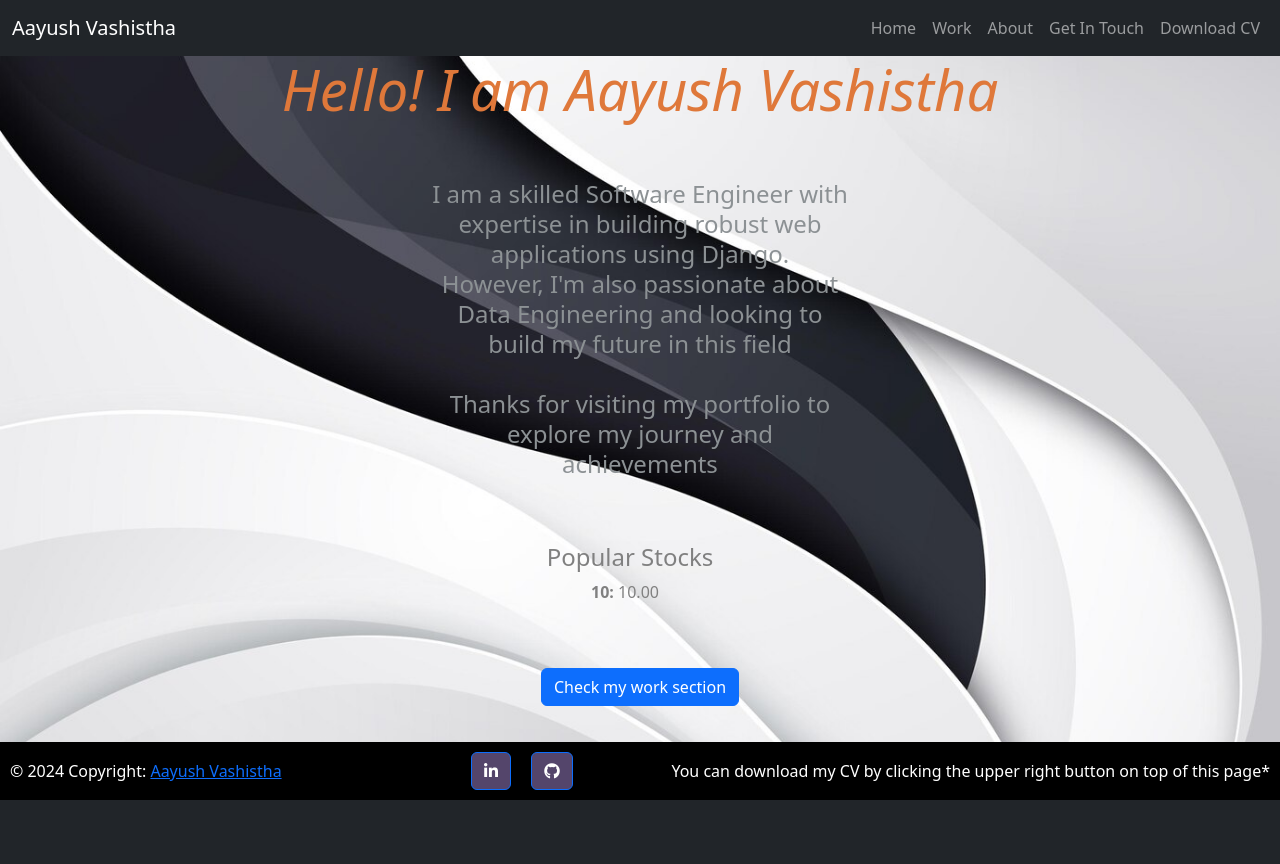
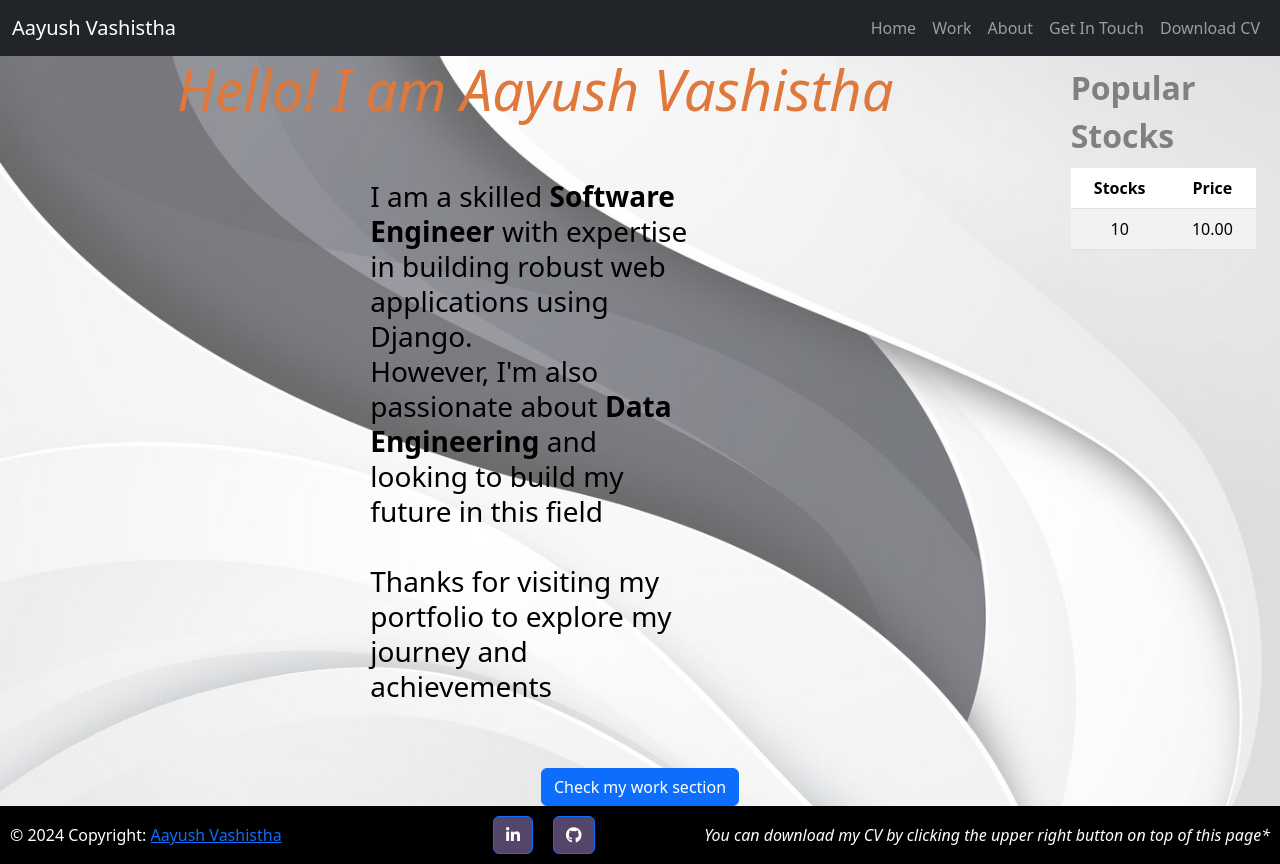
Before and after one commit to aayushvashistha/project_portfolio, a Django app: template templates/home.html in a window 1280 px wide. Before the commit the page ends 800 px from the top, so only its background shows below. Run offline with Django 4.2, Linux system fonts and the light colour scheme; the template is opened without the code that fills it: most values are stand-ins (such as "Sample title", 1, 10 or a date in 2020); some libraries are stand-ins or nearby versions.

Commit message:
code improvement

```diff
--- a/templates/base.html
+++ b/templates/base.html
@@ -2,12 +2,23 @@
 <html lang="en">
   <head>
     <title>Portfolio</title>
-<link rel = "icon" href = "../img/Logo.jpg" type = "image/x-icon">
-<meta charset="utf-8">
-<meta name="viewport" content="width=device-width, initial-scale=1.0, maximum-scale=1.0, user-scalable=no">
-<link href="https://cdn.jsdelivr.net/npm/bootstrap@5.3.1/dist/css/bootstrap.min.css" rel="stylesheet" integrity="sha384-4bw+/aepP/YC94hEpVNVgiZdgIC5+VKNBQNGCHeKRQN+PtmoHDEXuppvnDJzQIu9" crossorigin="anonymous">
+    <link rel="icon" href="../img/Logo.jpg" type="image/x-icon" />
+    <meta charset="utf-8" />
+    <meta
+      name="viewport"
+      content="width=device-width, initial-scale=1.0, maximum-scale=1.0, user-scalable=no"
+    />
+    <link
+      href="https://cdn.jsdelivr.net/npm/bootstrap@5.3.1/dist/css/bootstrap.min.css"
+      rel="stylesheet"
+      integrity="sha384-4bw+/aepP/YC94hEpVNVgiZdgIC5+VKNBQNGCHeKRQN+PtmoHDEXuppvnDJzQIu9"
+      crossorigin="anonymous"
+    />
     <script src="https://cdn.jsdelivr.net/npm/bootstrap@5.2.3/dist/js/bootstrap.bundle.min.js"></script>
-<link rel="stylesheet" href="https://use.fontawesome.com/releases/v5.0.8/css/all.css">
+    <link
+      rel="stylesheet"
+      href="https://use.fontawesome.com/releases/v5.0.8/css/all.css"
+    />
     <style>
       body {
         display: flex;
@@ -27,7 +38,15 @@
       <nav class="navbar navbar-expand-lg navbar-dark bg-dark fixed-top">
         <div class="container-fluid">
           <a class="navbar-brand" href="/">Aayush Vashistha</a>
-      <button class="navbar-toggler" type="button" data-bs-toggle="collapse" data-bs-target="#navbarResponsive" aria-controls="navbarResponsive" aria-expanded="false" aria-label="Toggle navigation">
+          <button
+            class="navbar-toggler"
+            type="button"
+            data-bs-toggle="collapse"
+            data-bs-target="#navbarResponsive"
+            aria-controls="navbarResponsive"
+            aria-expanded="false"
+            aria-label="Toggle navigation"
+          >
             <span class="navbar-toggler-icon"></span>
           </button>
           <div class="collapse navbar-collapse" id="navbarResponsive">
@@ -42,10 +61,16 @@
                 <a class="nav-link" href="/about">About</a>
               </li>
               <li class="nav-item">
-            <a class="nav-link" href="mailto:aayush.vashistha@gmail.com">Get In Touch</a>
+                <a class="nav-link" href="mailto:aayush.vashistha@gmail.com"
+                  >Get In Touch</a
+                >
               </li>
               <li class="nav-item">
-            <a class="nav-link btn btn-sm btn-outline-secondary" href="/download">Download CV</a>
+                <a
+                  class="nav-link btn btn-sm btn-outline-secondary"
+                  href="/download"
+                  >Download CV</a
+                >
               </li>
             </ul>
           </div>
@@ -55,39 +80,83 @@
 
     <!-- Background image -->
 
-    <div class="container-fluid content text-white text-center " style="background-image: url('/img/pfImage.jpg'); background-position: center; background-size: cover; overflow-y: auto;">
-     {% block page_content %}
-     {% endblock %}
-     <!-- <p class="fs-8 lh-sm text-lg-end" style="font-style: italic; opacity: 0.35; color: rgb(92, 72, 72);"> You can download my CV by clicking upper right button on top of this page*</p> -->
+    <div
+      class="container-fluid content text-white text-center position-relative"
+      style="overflow-y: auto"
+    >
+      <!-- Background Image -->
+      <div
+        style="
+          background: url('/img/pfImage.jpg') center / cover;
+          position: absolute;
+          top: 0;
+          left: 0;
+          width: 100%;
+          height: 100%;
+          opacity: 0.6;
+        "
+      ></div>
+
+      <!-- Page Content -->
+      <div class="position-relative" style="z-index: 1">
+        {% block page_content %} {% endblock %}
+        <!-- <p class="fs-8 lh-sm text-lg-end" style="font-style: italic; opacity: 0.35; color: rgb(92, 72, 72);"> You can download my CV by clicking the upper right button on top of this page*</p> -->
+      </div>
     </div>
 
-
     <!-- <footer class="footer text-center text-lg-start fixed-bottom" style="background-color: black; display: flex; align-items: center; padding: 10px;"> -->
-      <footer style="display: flex; justify-content: space-between; align-items: center; padding: 10px; background-color: black">
+    <footer
+      style="
+        display: flex;
+        justify-content: space-between;
+        align-items: center;
+        padding: 10px;
+        background-color: black;
+      "
+    >
       <!-- Copyright - Left Aligned -->
-      <div class="text-white" style="flex-grow: 1 ;">
+      <div class="text-white" style="flex-grow: 1">
         © 2024 Copyright:
         <a href="mailto:aayush.vashistha@gmail.com">Aayush Vashistha</a>
       </div>
       <!-- Social Icons - Centered -->
-      <div class="text-center" style="flex-grow: 2;">
-          <a button type="button" class="btn btn-primary btn-md btn-floating mx-2" style="background-color: #54456b;" href="https://www.linkedin.com/in/aayush-vashistha" target="_b">
+      <div class="text-center" style="flex-grow: 2">
+        <a
+          button
+          type="button"
+          class="btn btn-primary btn-md btn-floating mx-2"
+          style="background-color: #54456b"
+          href="https://www.linkedin.com/in/aayush-vashistha"
+          target="_b"
+        >
           <i class="fab fa-linkedin-in"></i>
         </a>
-          <a button type="button" class="btn btn-primary btn-md btn-floating mx-2" style="background-color: #54456b;" href="https://github.com/aayushvashistha" target="_b">
+        <a
+          button
+          type="button"
+          class="btn btn-primary btn-md btn-floating mx-2"
+          style="background-color: #54456b"
+          href="https://github.com/aayushvashistha"
+          target="_b"
+        >
           <i class="fab fa-github"></i>
         </a>
       </div>
 
       <!-- Text Part - Right Aligned -->
-      <p class="text-white" style="margin: 0;"> You can download my CV by clicking the upper right button on top of this page*</p>
+      <p
+        class="text-white"
+        style="margin: 0; font-style: italic; font-weight: lighter"
+      >
+        You can download my CV by clicking the upper right button on top of this
+        page*
+      </p>
+    </footer>
+  </body>
 
-
-  </footer>
-
-
-
-
-
-</body>
-<script src="https://cdn.jsdelivr.net/npm/bootstrap@5.3.1/dist/js/bootstrap.bundle.min.js" integrity="sha384-HwwvtgBNo3bZJJLYd8oVXjrBZt8cqVSpeBNS5n7C8IVInixGAoxmnlMuBnhbgrkm" crossorigin="anonymous"></script>
+  <script
+    src="https://cdn.jsdelivr.net/npm/bootstrap@5.3.1/dist/js/bootstrap.bundle.min.js"
+    integrity="sha384-HwwvtgBNo3bZJJLYd8oVXjrBZt8cqVSpeBNS5n7C8IVInixGAoxmnlMuBnhbgrkm"
+    crossorigin="anonymous"
+  ></script>
+</html>
--- a/templates/home.html
+++ b/templates/home.html
@@ -1,57 +1,68 @@
-{% extends "base.html" %}
+{% extends "base.html" %} {% load static %} {% block page_content %}
+<div class="container-fluid">
+  <div class="row">
+    <div class="col-md-10">
+      <div class="left">
+        <h1
+          class="display-4 font-weight-normal"
+          style="color: rgb(223 120 58); font-style: italic"
+        >
+          <div id="elementEl">
+            Hello!&nbsp; I&nbsp; am&nbsp;Aayush&nbsp; Vashistha
+          </div>
+        </h1>
+        <div class="col-md-5 p-lg-5 mx-auto">
+          <p
+            class="lead font-weight-normal fs-3 lh-sm text-lg-start"
+            style="color: rgb(0, 0, 0); font-weight: 400"
+          >
+            I am a skilled <b>Software Engineer</b> with expertise in building
+            robust web applications using Django. <br />
+            However, I'm also passionate about <b>Data Engineering</b> and
+            looking to build my future in this field <br /><br />
+            Thanks for visiting my portfolio to explore my journey and
+            achievements
+          </p>
+        </div>
+      </div>
+    </div>
 
-{% load static %}
-
-{% block page_content %}
-<h1 class="display-4 font-weight-normal" style="color: rgb(223 120 58); font-style: italic;">
-    <div id="elementEl">Hello!&nbsp; I&nbsp; am&nbsp;Aayush&nbsp; Vashistha</div>
-</h1>
-
-<script>
-    // 'use strict';
-
-    function typeWriter(el) {
-        const textArray = el.innerText.split('');
-        el.innerText = '';
-        textArray.forEach((letter, i) =>
-            setTimeout(() => (el.innerText += letter), 95 * i)
-        );
-
-        setInterval(() => typeWriter(el), 8000);
-    }
-
-    const elementEl = document.getElementById('elementEl');
-    typeWriter(elementEl);
-</script>
-
-
-<div class="col-md-5 p-lg-5 mx-auto">
-
-
-
-    <p class="lead font-weight-normal fs-4 lh-sm" style="color: rgb(140, 145, 148);">
-        I am a skilled <b>Software Engineer</b> with expertise in building robust web applications using Django. </br>
-        However, I'm also passionate about <b>Data Engineering</b> and looking to build my future in this field  </br></br>
-        Thanks for visiting my portfolio to explore my journey and achievements
-    </p></br></br>
-
-    {% if result_dict %}
-<div id="stocks-list">
-    <h4 style="color: grey;">Popular Stocks</h4>
-<ul style="list-style: none; color: grey">
-
+    <div class="col-md-2">
+      <div class="right">
+        <table class="table table-striped table-fit caption-top">
+          <caption style="color: grey; font-size: xx-large; font-weight: 600">
+            Popular Stocks
+          </caption>
+          <thead>
+            <tr>
+              <th style="width: 10%">Stocks</th>
+              <th style="width: 10%">Price</th>
+            </tr>
+          </thead>
+          {% if result_dict and result_dict.items %}
+          <tbody>
             {% for stock, price in result_dict.items %}
-        <li><strong>{{ stock }}:</strong> {{ price|floatformat:2 }}</li>
+            <tr>
+              <td>{{ stock }}</td>
+              <td>{{ price|floatformat:2 }}</td>
+            </tr>
             {% endfor %}
-</ul>
+          </tbody>
+          {% else %}
+          <tr>
+            <td colspan="2">
+              No data available currently. Please reload the page after
+              sometime.
+            </td>
+          </tr>
+          {% endif %}
+        </table>
       </div>
-{% else %}
-    <p>No data available.</p>
-{% endif %}
+    </div>
+  </div>
 </div>
 
 <style>
-
   #stocks-list {
     margin-right: 20px; /* Adjust the margin as needed */
   }
@@ -66,6 +77,26 @@
   }
 </style>
 
+<script>
+  function typeWriter(el) {
+    const textArray = el.innerText.split("");
+    el.innerText = "";
+    let i = 0;
+
+    const intervalId = setInterval(() => {
+      el.innerText += textArray[i];
+      i++;
+
+      if (i === textArray.length) {
+        clearInterval(intervalId); // Stop the interval when all letters are displayed
+      }
+    }, 95);
+  }
+
+  const elementEl = document.getElementById("elementEl");
+  typeWriter(elementEl);
+</script>
+
 <div>
   <a class="btn btn-primary" href="/work">Check my work section</a>
 </div>
```
Also changed, not shown: job/stocks.py (+6 -25 lines), templates/about.html (+4 -7 lines), templates/detail.html (+6 -8 lines), templates/work.html (+8 -9 lines), 1 other file. Lines whose indentation alone changed are shown as unchanged.
